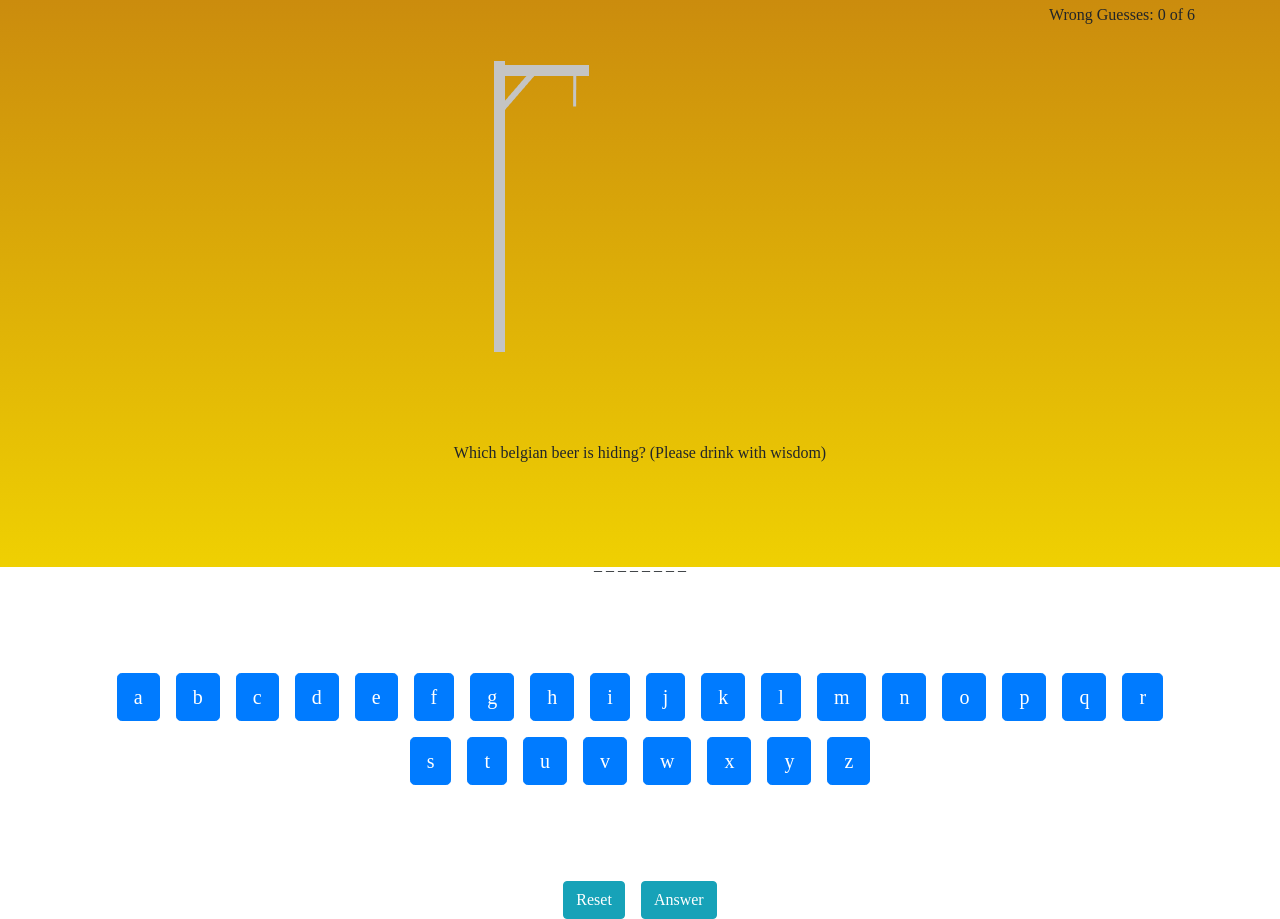
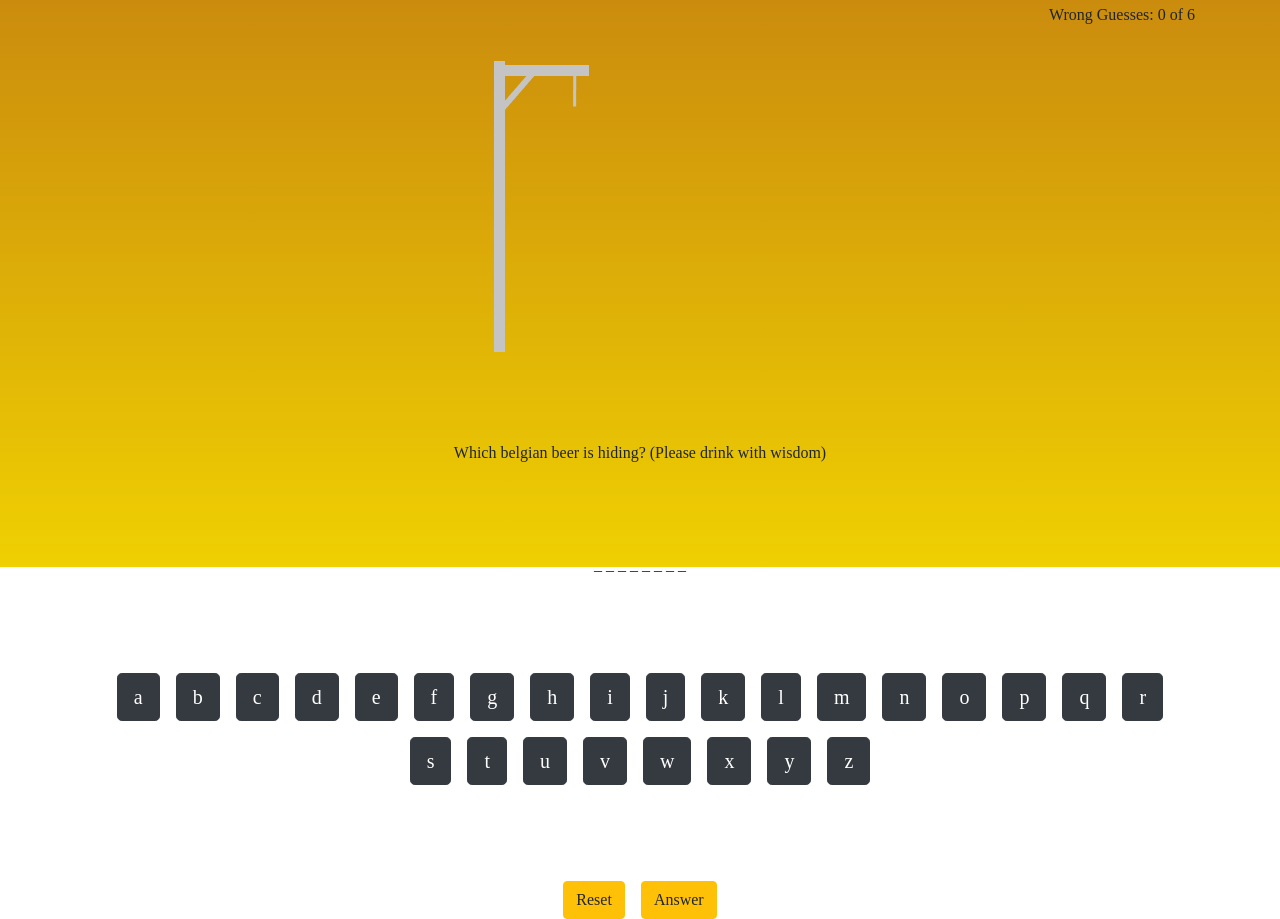
Before and after one commit to jcruz97/Hangman-JS, a plain HTML site: page index.html in a window 1280 px wide. Shown: the part 233-1152 px from the top of the page. Drawn offline with nearby package versions, Linux system fonts and the light colour scheme; a web font is replaced by a local one.

Commit message:
merge dev => master

```diff
--- a/assets/javascript/initiate.js
+++ b/assets/javascript/initiate.js
@@ -1,6 +1,6 @@
 function letterButtons() {
     let buttonsHTML = 'abcdefghijklmnopqrstuvwxyz'.split('').map(letter =>
-      `<button class="btn btn-lg btn-primary m-2" id='`+ letter +`' onClick="handleGuess('`+ letter +`')"> ` + letter + `</button>`).join('');
+      `<button class="btn btn-lg btn-dark m-2" id='`+ letter +`' onClick="handleGuess('`+ letter +`')"> ` + letter + `</button>`).join('');
 
     document.getElementById('keyboard').innerHTML = buttonsHTML;
 }
--- a/index.html
+++ b/index.html
@@ -27,8 +27,8 @@
       <div id="keyboard" class="spacing"></div>
 
       <div class="col spacing">
-        <button class="btn btn-info" style="margin-right: 0.75em;" onClick="reset()">Reset</button>
-        <button class="btn btn-info" onclick="window.location.href='https://www.youtube.com/watch?v=ZXsQAXx_ao0';">Answer</button>
+        <button class="btn btn-warning" style="margin-right: 0.75em;" onClick="reset()">Reset</button>
+        <button class="btn btn-warning" onclick="window.location.href='https://www.youtube.com/watch?v=ZXsQAXx_ao0';">Answer</button>
       </div>
 
     </div>
```
